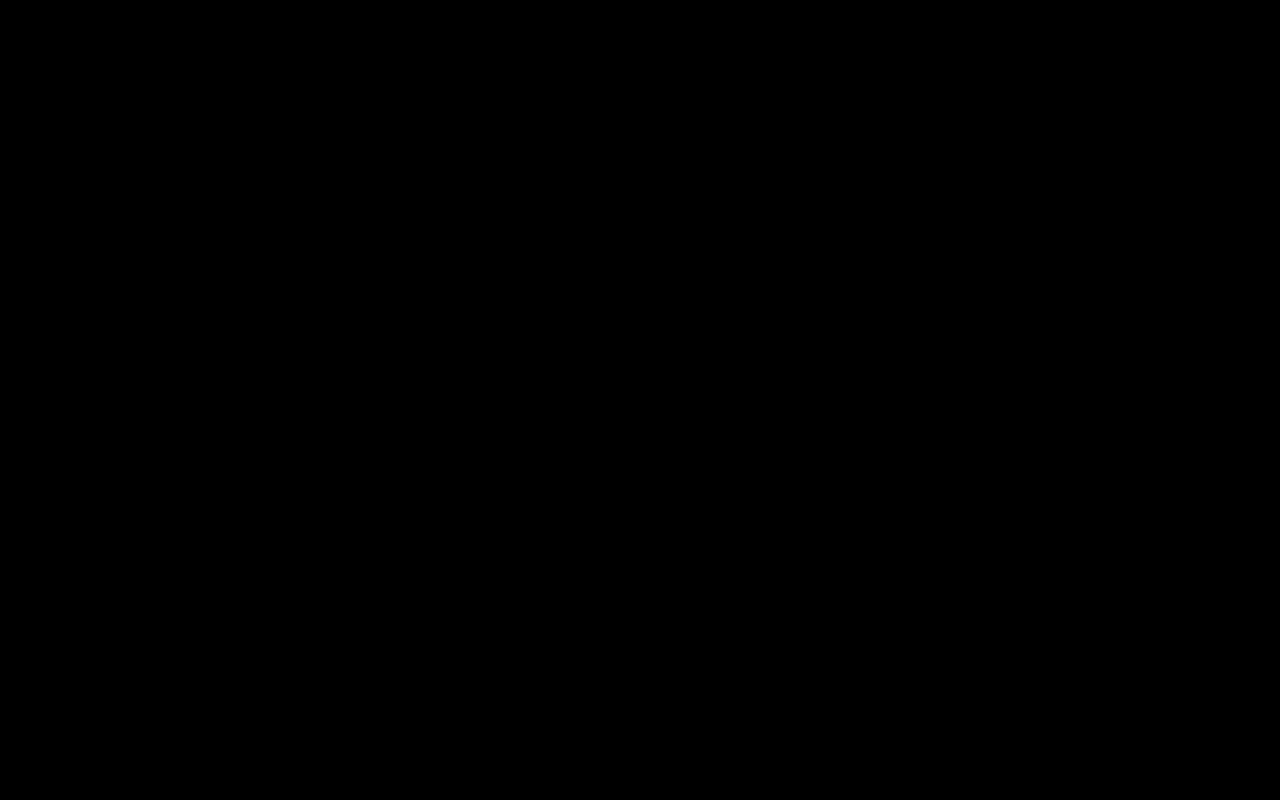
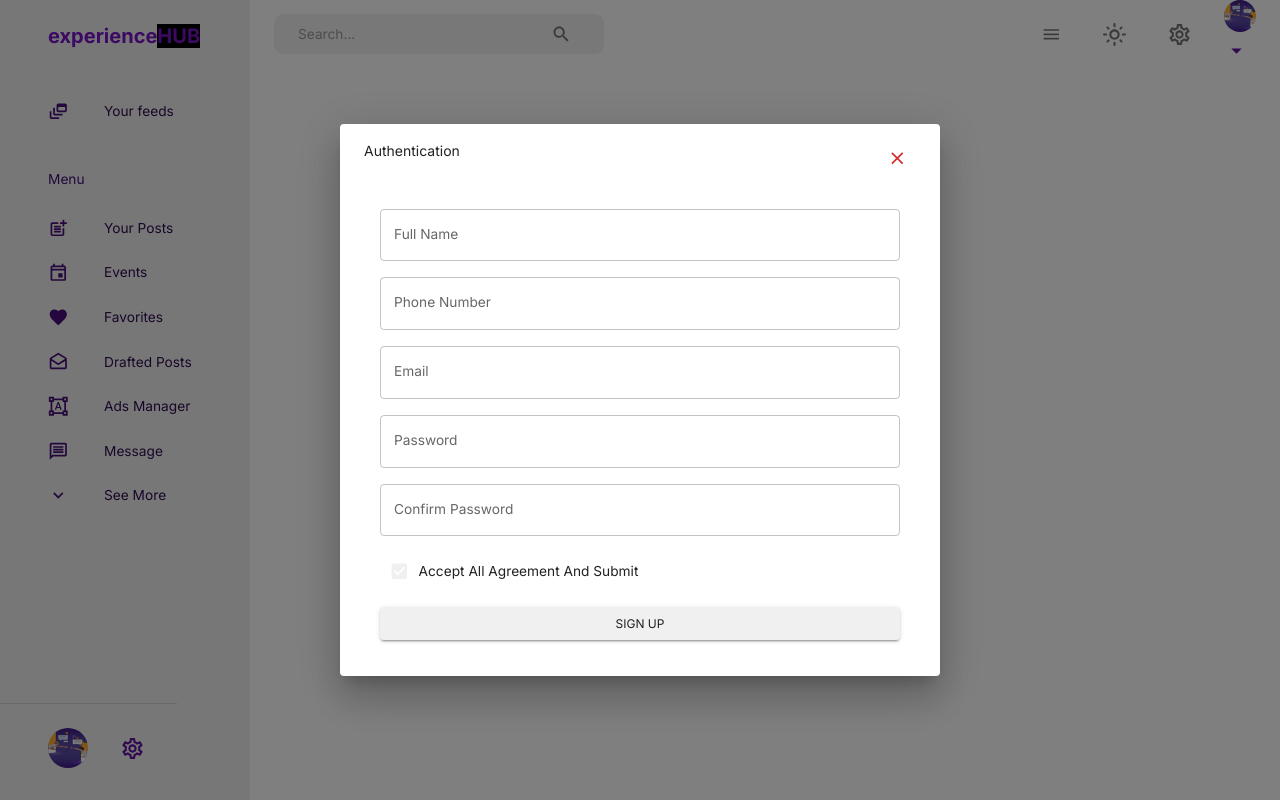
Before and after one commit to frealem/ExperienceHub, a React (Create React App) app in the folder client/: page /authpage in a window 1280 px wide. Before the commit this address had no page. Built offline with nearby package versions, Linux system fonts and the light colour scheme.

Commit message:
pop up form

```diff
--- a/client/src/App.js
+++ b/client/src/App.js
@@ -6,6 +6,7 @@ import { themeSettings } from "./assets/theme";
 import {BrowserRouter,Navigate,Route,Router,Routes} from "react-router-dom";
 import Layout from "./components/Layout";
 import FeedPage from "./pages/feedpage";
+import AuthPage from "./pages/authPage";
 function App() {
   const mode = useSelector((state) => state.global.mode);
   const theme = useMemo(() => createTheme(themeSettings(mode)), [mode]);
@@ -18,6 +19,7 @@ function App() {
           <Route element={<Layout />}>
 <Route path="/" element={<Navigate to="/feedpage" replace/>}/>
 <Route path="/feedpage" element={<FeedPage/>}/>
+<Route path="/authpage" element={<AuthPage/>}/>
           </Route>
         </Routes>
       </ThemeProvider>
--- a/client/src/components/Navbar.js
+++ b/client/src/components/Navbar.js
@@ -23,14 +23,16 @@ import {
   MenuItem,
   useTheme,
 } from "@mui/material";
+import AuthPage from "../pages/authPage";
+import { Link } from "react-router-dom";
 
-const Navbar = ({ user, isSidebarOpen, setIsSidebarOpen }) => {
+const Navbar = ({ user, isSidebarOpen, setIsSidebarOpen}) => {
   const dispatch = useDispatch();
   const theme = useTheme();
-
   const [anchorEl, setAnchorEl] = useState(null);
   const isOpen = Boolean(anchorEl);
-  const handleClick = (event) => setAnchorEl(event.currentTarget);
+  const handleClick = (event) =>{
+        setAnchorEl(event.currentTarget);}
   const handleClose = () => setAnchorEl(null);
 
   return (
@@ -43,10 +45,10 @@ const Navbar = ({ user, isSidebarOpen, setIsSidebarOpen }) => {
     >
       <Toolbar sx={{ justifyContent: "space-between" }}>
         {/* LEFT SIDE */}
-        <FlexBetween>
-          <IconButton onClick={() => setIsSidebarOpen(!isSidebarOpen)}>
-            <MenuIcon />
-          </IconButton>
+      <FlexBetween>{(!isSidebarOpen)&&
+        <Typography variant="h4" fontWeight="bold">
+                  experience<span style={{backgroundColor:"#7812C8",fontWeight:"bold",marginRight:"10px"}}>HUB</span>
+                  </Typography>}
           <FlexBetween
             backgroundColor={theme.palette.background.alt}
             borderRadius="9px"
@@ -62,6 +64,9 @@ const Navbar = ({ user, isSidebarOpen, setIsSidebarOpen }) => {
 
         {/* RIGHT SIDE */}
         <FlexBetween gap="1.5rem">
+        <IconButton onClick={() => setIsSidebarOpen(!isSidebarOpen)}>
+            <MenuIcon />
+          </IconButton>
           <IconButton onClick={() => dispatch(setMode())}>
             {theme.palette.mode === "dark" ? (
               <DarkModeOutlined sx={{ fontSize: "25px" }} />
@@ -74,8 +79,8 @@ const Navbar = ({ user, isSidebarOpen, setIsSidebarOpen }) => {
           </IconButton>
 
           <FlexBetween>
-            <Button
-              onClick={handleClick}
+            <Link
+              to="/authpage"
               sx={{
                 display: "flex",
                 justifyContent: "space-between",
@@ -111,7 +116,7 @@ const Navbar = ({ user, isSidebarOpen, setIsSidebarOpen }) => {
               <ArrowDropDownOutlined
                 sx={{ color: theme.palette.secondary[300], fontSize: "25px" }}
               />
-            </Button>
+            </Link>
             <Menu
               anchorEl={anchorEl}
               open={isOpen}
@@ -123,7 +128,9 @@ const Navbar = ({ user, isSidebarOpen, setIsSidebarOpen }) => {
           </FlexBetween>
         </FlexBetween>
       </Toolbar>
+
     </AppBar>
+
   );
 };
 
--- a/client/src/components/States/states.js
+++ b/client/src/components/States/states.js
@@ -1,8 +1,9 @@
 import { createSlice } from "@reduxjs/toolkit";
 
 const initialState = {
-  mode: "dark",
+  mode: "light",
   userId: "63701cc1f03239b7f700000e",
+  token:"null"
 };
 
 export const globalSlice = createSlice({
@@ -12,6 +13,14 @@ export const globalSlice = createSlice({
     setMode: (state) => {
       state.mode = state.mode === "light" ? "dark" : "light";
     },
+    setLogin:(state,action)=>{
+      state.user=action.payload.user;
+      state.token=action.payload.token;
+    },
+    setLogout:(state)=>{
+      state.user=null;
+      state.token=null;
+    },
   },
 });
 
--- a/client/src/components/sidebar.js
+++ b/client/src/components/sidebar.js
@@ -125,7 +125,7 @@ const Sidebar = ({
               <FlexBetween color={theme.palette.secondary.main}>
                 <Box display="flex" alignItems="center" gap="0.5rem">
                   <Typography variant="h4" fontWeight="bold">
-                    experienceHUB
+                  experience<span style={{backgroundColor:"#000000",marginRight:"10px",borderWidth:"8px"}}>HUB</span>
                   </Typography>
                 </Box>
                 {!isNonMobile && (
--- /dev/null
+++ b/client/src/pages/authPage.js
@@ -0,0 +1,68 @@
+import React, { useEffect, useState } from "react";
+import {
+  Box,
+  Button,
+  Checkbox,
+  Dialog,
+  DialogActions,
+  DialogContent,
+  DialogContentText,
+  DialogTitle,
+  FormControlLabel,
+  IconButton,
+  Stack,
+  TextField,
+  useTheme,
+} from "@mui/material";
+import { useDispatch } from "react-redux";
+import { CheckBox } from "@mui/icons-material";
+import CloseOutlinedIcon from "@mui/icons-material/CloseOutlined";
+
+const AuthPage = () => {
+  const theme = useTheme();
+  const [open, setOpen] = useState(true);
+  const openDialog = () => {
+    setOpen(true);
+  };
+  const closeDialog = () => {
+    setOpen(false);
+  };
+  return (
+    <div style={{ textAlign: "center" }}>
+      <Dialog open={open} onClose={closeDialog} fullWidth maxWidth="sm">
+        <DialogTitle>
+          Authentication{" "}
+          <IconButton
+            color="error"
+            variant="contained"
+            onClick={closeDialog}
+            style={{ float: "right" }}
+          >
+            <CloseOutlinedIcon />
+          </IconButton>
+        </DialogTitle>
+        <DialogContent>
+          <Stack spacing={2} margin={2}>
+            <TextField variant="outlined" label="Full Name"></TextField>
+            <TextField variant="outlined" label="Phone Number"></TextField>
+            <TextField variant="outlined" label="Email"></TextField>
+            <TextField variant="outlined" label="Password"></TextField>
+            <TextField variant="outlined" label="Confirm Password"></TextField>
+            <FormControlLabel
+              control={<Checkbox defaultChecked color="primary"></Checkbox>}
+              label="Accept All Agreement And Submit"
+            ></FormControlLabel>
+            <Button
+              backgroundColor={theme.palette.secondary.light}
+              variant="contained"
+            >
+              Sign Up
+            </Button>
+          </Stack>
+        </DialogContent>
+      </Dialog>
+    </div>
+  );
+};
+
+export default AuthPage;
```
Also changed, not shown: client/package.json (+6 -1 lines), 2 other files (tests, documents, lock files or other folders).
